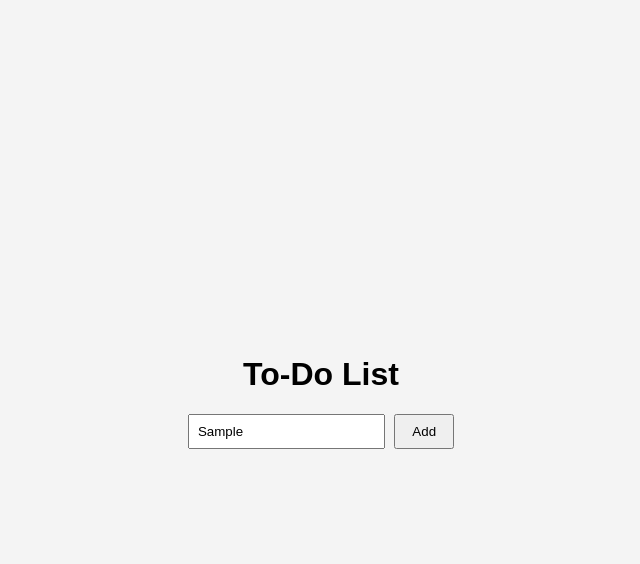
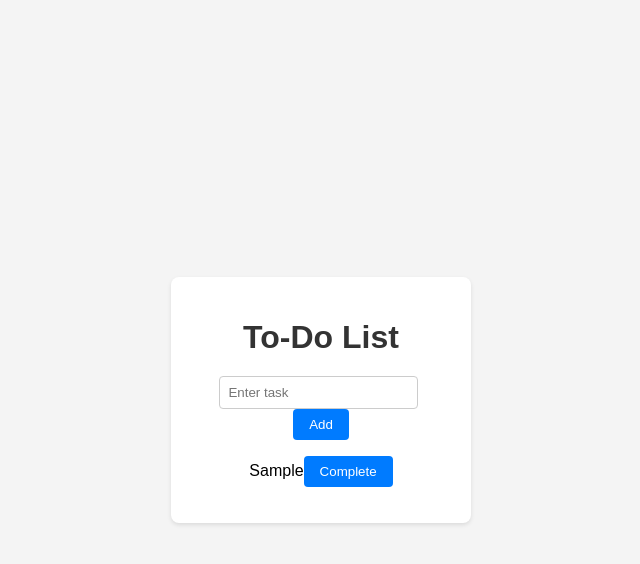
Before and after one commit to tommys0/ToDo-List-JS, a plain HTML site: page index.html in a window 1280 px wide. Both pictures are taken after typing "Sample" into the empty fields and a click on the button "Add". Shown: the whole page, without its empty margins (319-959 px from the left). Drawn offline with Linux system fonts and the light colour scheme.

Commit message:
Added JS

```diff
--- a/index.html
+++ b/index.html
@@ -8,9 +8,8 @@
 <body>
 <div class="container">
     <h1>To-Do List</h1>
-    <label for="taskInput"></label>
     <input type="text" id="taskInput" placeholder="Enter task">
-    <button onclick="">Add</button>
+    <button onclick="addTask()">Add</button>
     <ul id="taskList"></ul>
 </div>
 <script src="script.js"></script>
--- a/script.js
+++ b/script.js
@@ -0,0 +1,19 @@
+function addTask() {
+    const taskInput = document.getElementById("taskInput");
+    const taskText = taskInput.value.trim();
+
+    if (taskText !== "") {
+        const taskList = document.getElementById("taskList");
+        const newTask = document.createElement("li");
+        newTask.innerHTML = `<span>${taskText}</span><button onclick="completeTask(this)">Complete</button>`;
+        taskList.appendChild(newTask);
+        taskInput.value = "";
+    } else {
+        alert("Please enter a task!");
+    }
+}
+
+function completeTask(button) {
+    const taskItem = button.parentNode;
+    taskItem.classList.toggle("completed");
+}
--- a/styles.css
+++ b/styles.css
@@ -22,3 +22,49 @@ button {
     padding: 8px 16px;
     cursor: pointer;
 }
+
+ul {
+    list-style-type: none;
+    padding: 0;
+}
+
+li {
+    margin: 5px 0;
+}
+
+.completed {
+    text-decoration: line-through;
+    color: #999;
+}
+
+.container {
+    background-color: #fff;
+    border-radius: 8px;
+    box-shadow: 0 2px 4px rgba(0, 0, 0, 0.1);
+    padding: 20px;
+    max-width: 400px;
+    margin: 0 auto;
+}
+
+h1 {
+    margin-bottom: 20px;
+    color: #333;
+}
+
+input[type="text"] {
+    width: calc(100% - 80px);
+    border: 1px solid #ccc;
+    border-radius: 4px;
+}
+
+button {
+    background-color: #007bff;
+    color: white;
+    border: none;
+    border-radius: 4px;
+    transition: background-color 0.3s ease;
+}
+
+button:hover {
+    background-color: #0056b3;
+}
```
